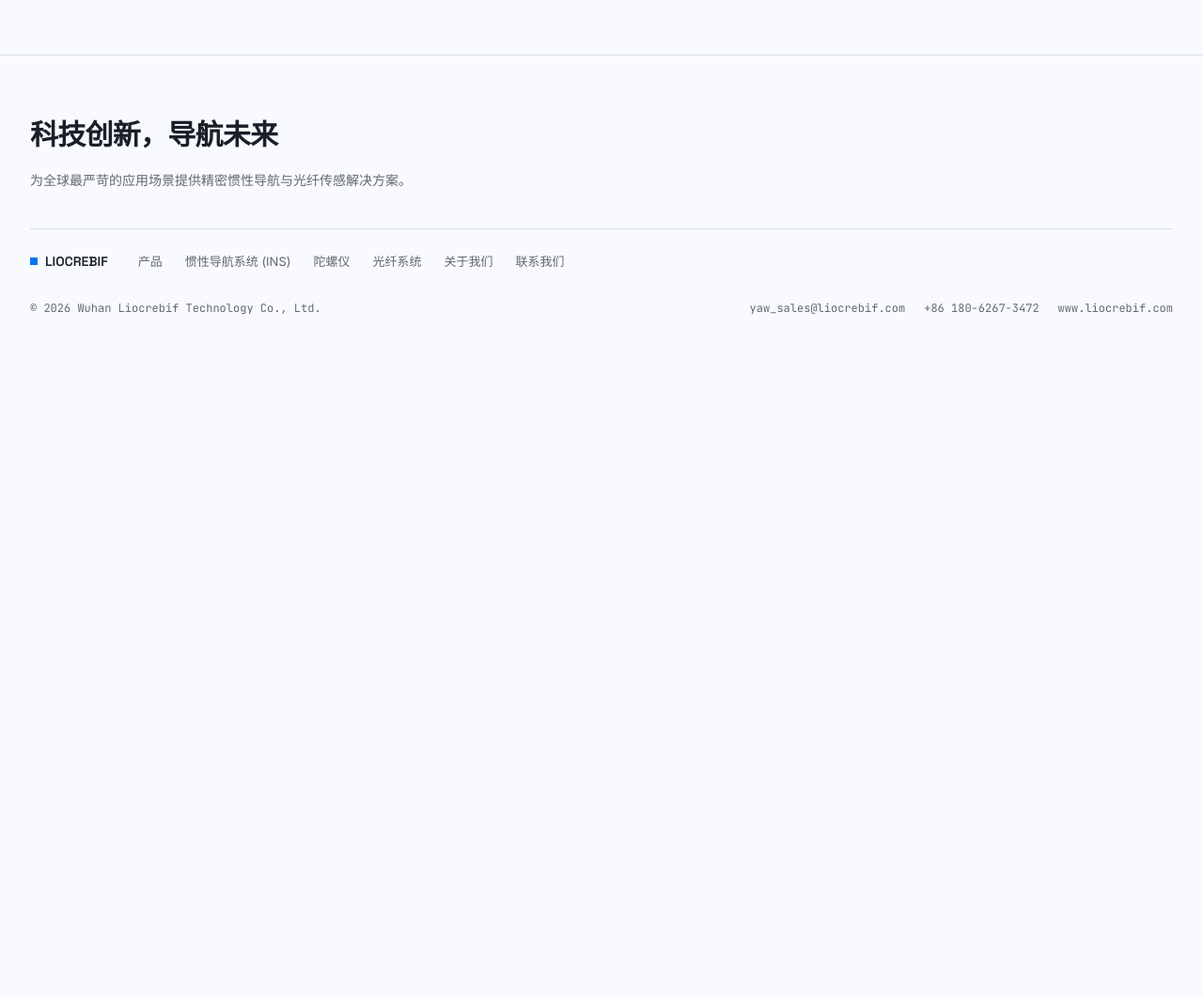
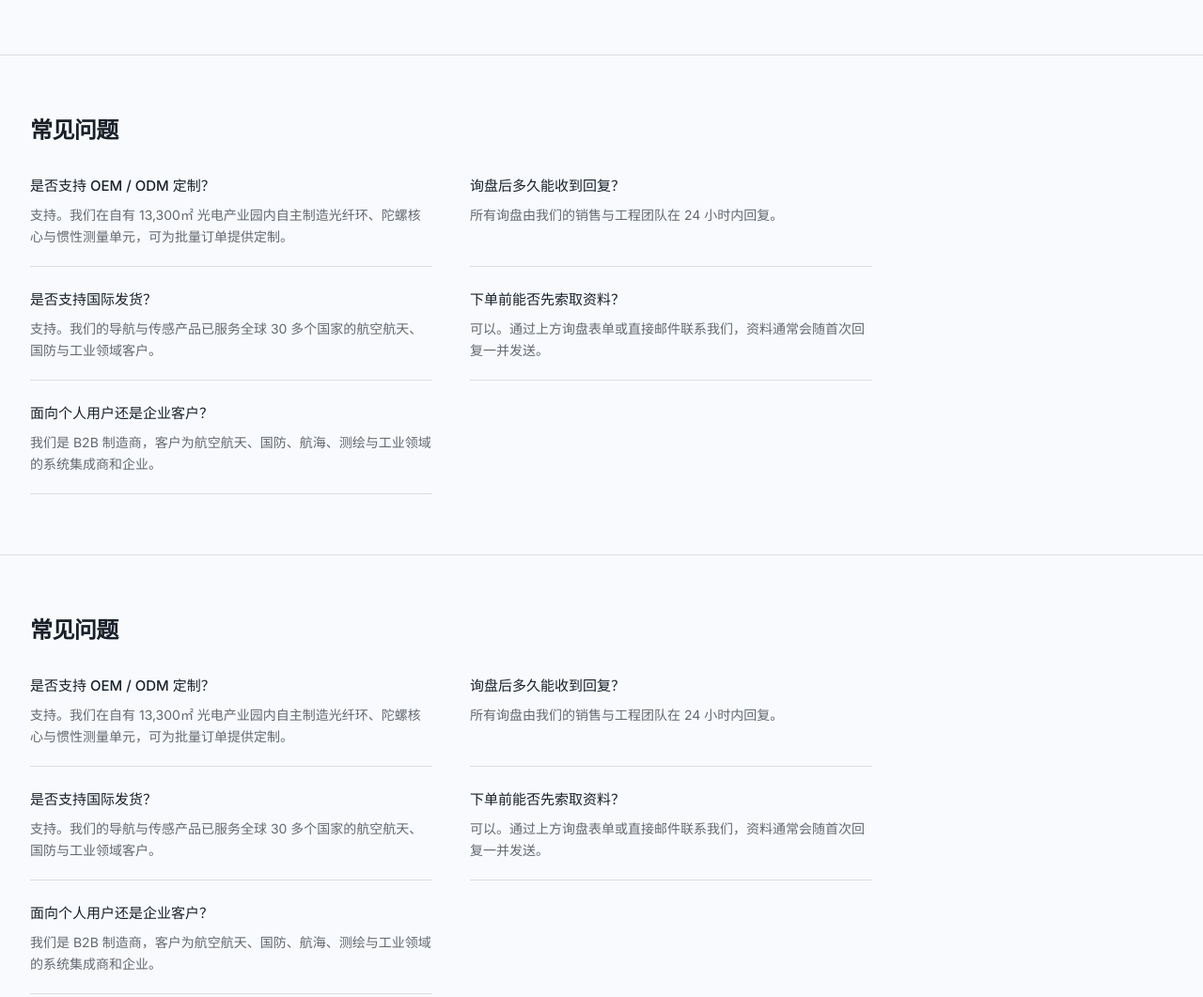
Before and after one commit to leio8405/liocrebif-yaw, an Astro site: page /zh/contact in a window 1280 px wide. Shown: the part 1100-2161 px from the top of the page at 94% size. Before the commit the page ends 1476 px from the top, so only its background shows below. Built offline with nearby package versions, Linux system fonts and the light colour scheme; Astro itself is replaced by a stand-in of ours.

Commit message:
feat: FAQ section + FAQPage schema on contact pages (en+zh)
All answers based on existing site facts only: OEM/ODM capability,
24h response, 30+ countries, B2B focus, datasheet on request.

```diff
--- a/src/pages/contact.astro
+++ b/src/pages/contact.astro
@@ -4,6 +4,40 @@ import { getLangFromUrl, useTranslations, translatePath } from '../i18n/utils';
 
 const lang = getLangFromUrl(Astro.url);
 const t = useTranslations(lang);
+// FAQ — 全部为站内既有事实（定制能力/24h 响应/30+ 国/B2B 定位）
+const faq = [
+  {
+    q: 'Do you support OEM / ODM customization?',
+    a: 'Yes. We manufacture fiber optic coils, gyroscope cores and inertial measurement units in-house at our own 13,300 m² optoelectronic industrial park, and support customization for volume orders.',
+  },
+  {
+    q: 'How quickly will I get a reply?',
+    a: 'All inquiries are answered within 24 hours by our sales and engineering team.',
+  },
+  {
+    q: 'Do you ship internationally?',
+    a: 'Yes. Our navigation and sensing products serve customers in more than 30 countries across aerospace, defense and industrial sectors.',
+  },
+  {
+    q: 'Can I request a datasheet before ordering?',
+    a: 'Yes. Use the inquiry form above or email us directly — the datasheet is typically sent with our first reply.',
+  },
+  {
+    q: 'Do you sell to end users or only to businesses?',
+    a: 'We are a B2B manufacturer. Our clients are system integrators and enterprises in aerospace, defense, marine, surveying and industrial fields.',
+  },
+];
+
+const faqSchema = {
+  '@context': 'https://schema.org',
+  '@type': 'FAQPage',
+  mainEntity: faq.map((f) => ({
+    '@type': 'Question',
+    name: f.q,
+    acceptedAnswer: { '@type': 'Answer', text: f.a },
+  })),
+};
+
 ---
 
 <BaseLayout
@@ -19,7 +53,10 @@ const t = useTranslations(lang);
     </div>
   </section>
 
-  <section class="container-page py-14 sm:py-20">
+
+
+
+<section class="container-page py-14 sm:py-20">
     <div class="grid lg:grid-cols-5 gap-12">
       <!-- Inquiry Form -->
       <div class="lg:col-span-3">
@@ -166,6 +203,23 @@ const t = useTranslations(lang);
       </div>
     </div>
   </section>
+
+  <!-- FAQ -->
+  <section class="border-t border-rule">
+    <div class="container-page py-14 sm:py-16">
+      <h2 class="font-display font-semibold tracking-tight text-ink text-2xl mb-8">Frequently Asked Questions</h2>
+      <div class="grid md:grid-cols-2 gap-x-10 gap-y-6 max-w-4xl">
+        {faq.map((f) => (
+          <div class="border-b border-rule pb-5">
+            <h3 class="text-ink font-medium text-[15px]">{f.q}</h3>
+            <p class="text-muted text-sm mt-2 leading-relaxed">{f.a}</p>
+          </div>
+        ))}
+      </div>
+    </div>
+  </section>
+
+  <script type="application/ld+json" set:html={JSON.stringify(faqSchema)} />
 </BaseLayout>
 
 <script>
--- a/src/pages/zh/contact.astro
+++ b/src/pages/zh/contact.astro
@@ -4,6 +4,40 @@ import { getLangFromUrl, useTranslations, translatePath } from '../../i18n/utils
 
 const lang = getLangFromUrl(Astro.url);
 const t = useTranslations(lang);
+// FAQ — 全部为站内既有事实
+const faq = [
+  {
+    q: '是否支持 OEM / ODM 定制？',
+    a: '支持。我们在自有 13,300㎡ 光电产业园内自主制造光纤环、陀螺核心与惯性测量单元，可为批量订单提供定制。',
+  },
+  {
+    q: '询盘后多久能收到回复？',
+    a: '所有询盘由我们的销售与工程团队在 24 小时内回复。',
+  },
+  {
+    q: '是否支持国际发货？',
+    a: '支持。我们的导航与传感产品已服务全球 30 多个国家的航空航天、国防与工业领域客户。',
+  },
+  {
+    q: '下单前能否先索取资料？',
+    a: '可以。通过上方询盘表单或直接邮件联系我们，资料通常会随首次回复一并发送。',
+  },
+  {
+    q: '面向个人用户还是企业客户？',
+    a: '我们是 B2B 制造商，客户为航空航天、国防、航海、测绘与工业领域的系统集成商和企业。',
+  },
+];
+
+const faqSchema = {
+  '@context': 'https://schema.org',
+  '@type': 'FAQPage',
+  mainEntity: faq.map((f) => ({
+    '@type': 'Question',
+    name: f.q,
+    acceptedAnswer: { '@type': 'Answer', text: f.a },
+  })),
+};
+
 ---
 
 <BaseLayout
@@ -19,7 +53,13 @@ const t = useTranslations(lang);
     </div>
   </section>
 
-  <section class="container-page py-14 sm:py-20">
+
+
+
+
+
+
+<section class="container-page py-14 sm:py-20">
     <div class="grid lg:grid-cols-5 gap-12">
       <!-- Inquiry Form -->
       <div class="lg:col-span-3">
@@ -166,6 +206,40 @@ const t = useTranslations(lang);
       </div>
     </div>
   </section>
+
+  <!-- FAQ -->
+  <section class="border-t border-rule">
+    <div class="container-page py-14 sm:py-16">
+      <h2 class="font-display font-semibold tracking-tight text-ink text-2xl mb-8">常见问题</h2>
+      <div class="grid md:grid-cols-2 gap-x-10 gap-y-6 max-w-4xl">
+        {faq.map((f) => (
+          <div class="border-b border-rule pb-5">
+            <h3 class="text-ink font-medium text-[15px]">{f.q}</h3>
+            <p class="text-muted text-sm mt-2 leading-relaxed">{f.a}</p>
+          </div>
+        ))}
+      </div>
+    </div>
+  </section>
+
+  <script type="application/ld+json" set:html={JSON.stringify(faqSchema)} />
+
+  <!-- FAQ -->
+  <section class="border-t border-rule">
+    <div class="container-page py-14 sm:py-16">
+      <h2 class="font-display font-semibold tracking-tight text-ink text-2xl mb-8">常见问题</h2>
+      <div class="grid md:grid-cols-2 gap-x-10 gap-y-6 max-w-4xl">
+        {faq.map((f) => (
+          <div class="border-b border-rule pb-5">
+            <h3 class="text-ink font-medium text-[15px]">{f.q}</h3>
+            <p class="text-muted text-sm mt-2 leading-relaxed">{f.a}</p>
+          </div>
+        ))}
+      </div>
+    </div>
+  </section>
+
+  <script type="application/ld+json" set:html={JSON.stringify(faqSchema)} />
 </BaseLayout>
 
 <script>
```
